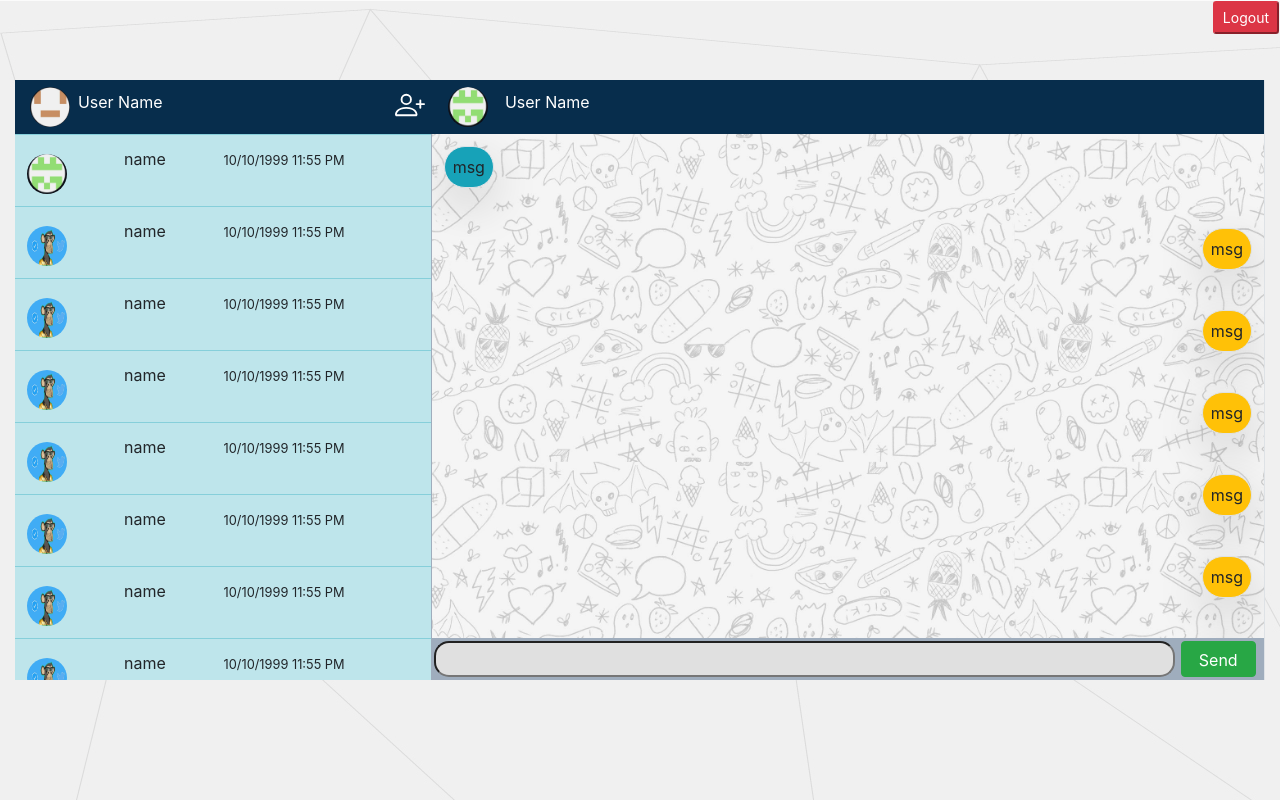
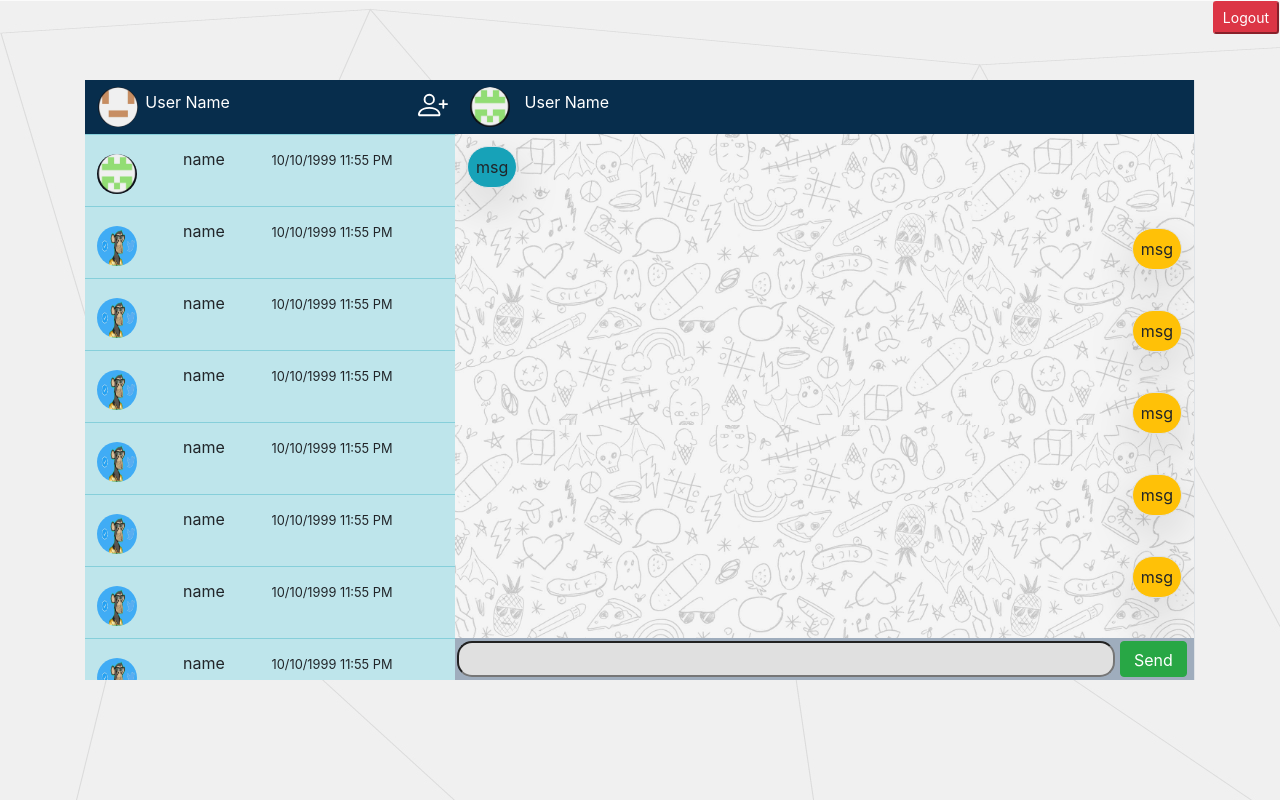
Before and after one commit to GLPRL/AdvProg2-2, a JavaScript app: page / in a window 1280 px wide. Built offline with nearby package versions, Linux system fonts and the light colour scheme; the HTML template or start-up script is replaced by a standard one.

Commit message:
Taking the right portion of the screen

```diff
--- a/public/index.html
+++ b/public/index.html
@@ -3,7 +3,7 @@
   <head>
     <meta charset="utf-8" />
     <link rel="icon" href="%PUBLIC_URL%/favicon.ico" />
-    <meta name="viewport" content="width=device-width, initial-scale=1" />
+    <meta name="viewport" content="width=device-width, initial-scale=1, shrink-to-fit=no">
     <meta name="theme-color" content="#000000" />
     <meta name="description" content="Web site created using create-react-app"/>
     <link rel="apple-touch-icon" href="%PUBLIC_URL%/logo192.png" />
--- a/src/App.js
+++ b/src/App.js
@@ -1,5 +1,5 @@
 import './App.css';
-import './chatWindow.css'
+import './chatWindow.css';
 
 import ChatWindow from "./ChatWindow";
 function App() {
--- a/src/ChatWindow.js
+++ b/src/ChatWindow.js
@@ -5,8 +5,9 @@
 function ChatWindow() {
     return(
         <>
+        <body>
             <button className="btn-sm btn-danger logoutbutton text"> Logout</button>
-            <div className="container-fluid content row no-gutters text">
+            <div className="container content row no-gutters text">
                 <div className="contactBox  col-sm-4">
                     <div className="userTab">
                         <img src={ profilepic4 } alt="" className="user-tab-left-image rounded-circle"></img>
@@ -155,6 +156,7 @@
                     </div>
                 </div>
             </div>
+        </body>
         </>
     )
 }
```
